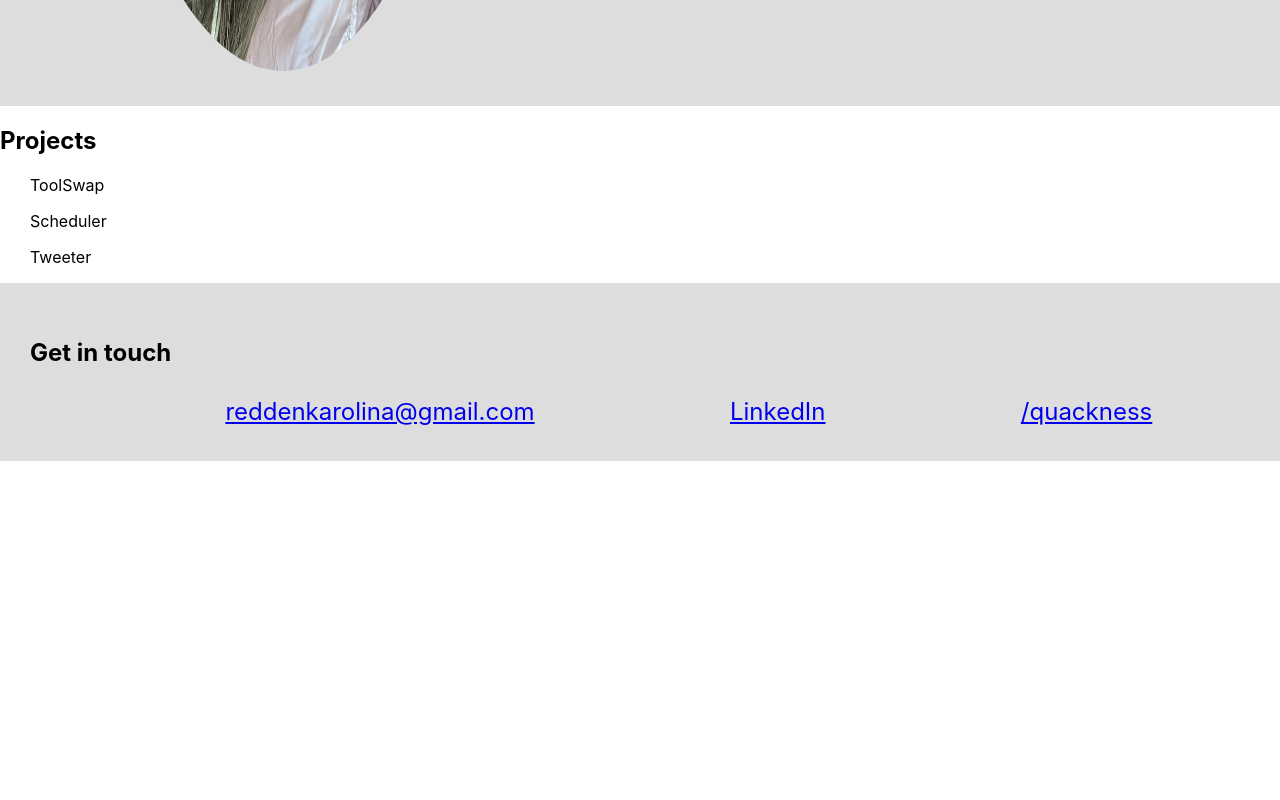
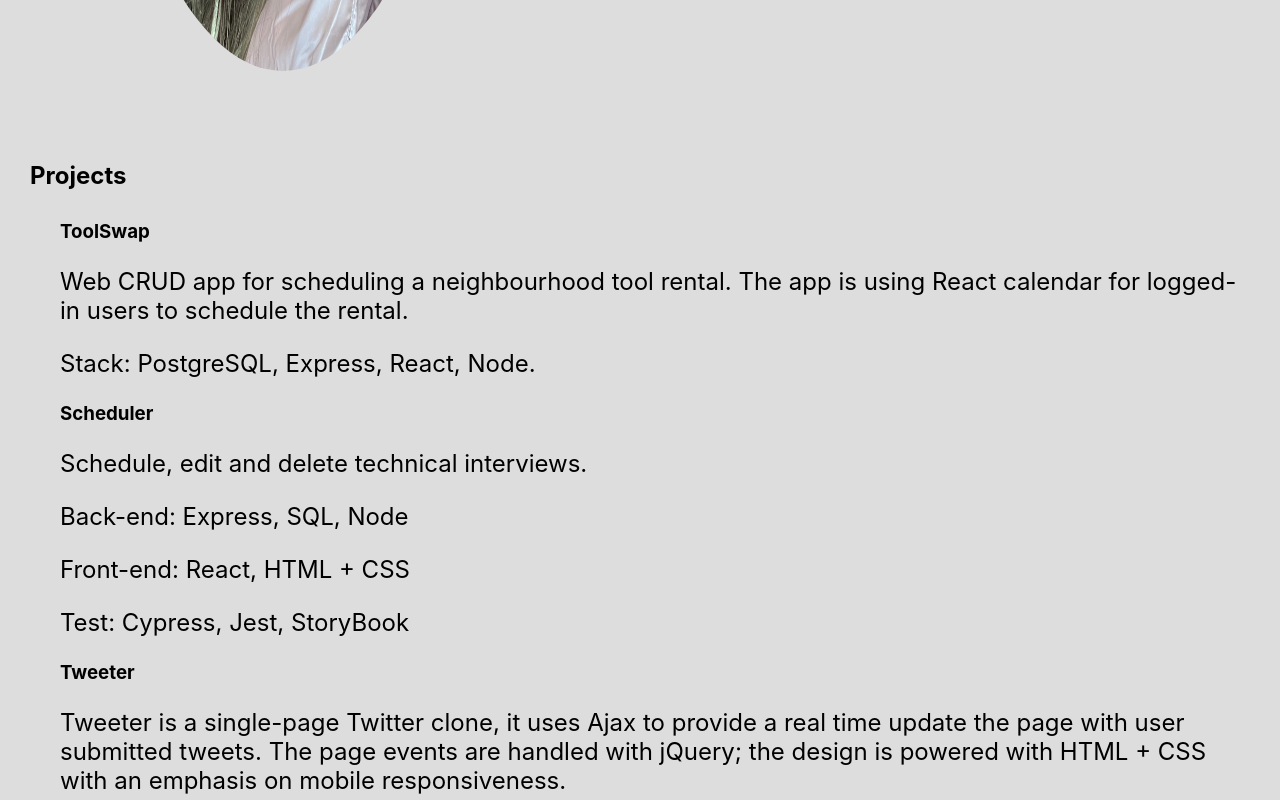
Before and after one commit to quackness/my-website, a React (Create React App) app in the folder client/: page / in a window 1280 px wide. Shown: the part 1020-1820 px from the top of the page. Before the commit the page ends 1481 px from the top, so only its background shows below. Built offline with nearby package versions, Linux system fonts and the light colour scheme; some icons are missing.

Commit message:
edit project descriptions

```diff
--- a/client/src/components/Portfolio.jsx
+++ b/client/src/components/Portfolio.jsx
@@ -1,10 +1,17 @@
 export default function Portfolio () {
   return (
-    <div>
+    <div className="portfolio" id="portfolio">
       <h2>Projects</h2>
-      <p>ToolSwap</p>
-      <p>Scheduler</p>
-      <p>Tweeter</p>
+        <h3>ToolSwap</h3>
+        <p>Web CRUD app for scheduling a neighbourhood tool rental. The app is using React calendar for logged-in users to schedule the rental.</p>
+        <p> Stack: PostgreSQL, Express, React, Node.</p>
+        <h3>Scheduler</h3>
+        <p>Schedule, edit and delete technical interviews.</p>
+        <p>Back-end: Express, SQL, Node</p>
+        <p>Front-end: React, HTML + CSS</p>
+        <p>Test: Cypress, Jest, StoryBook</p>
+        <h3>Tweeter</h3>
+        <p>Tweeter is a single-page Twitter clone, it uses Ajax to provide a real time update the page with user submitted tweets. The page events are handled with jQuery; the design is powered with HTML + CSS with an emphasis on mobile responsiveness.</p>
     </div>
   )
 }
```
